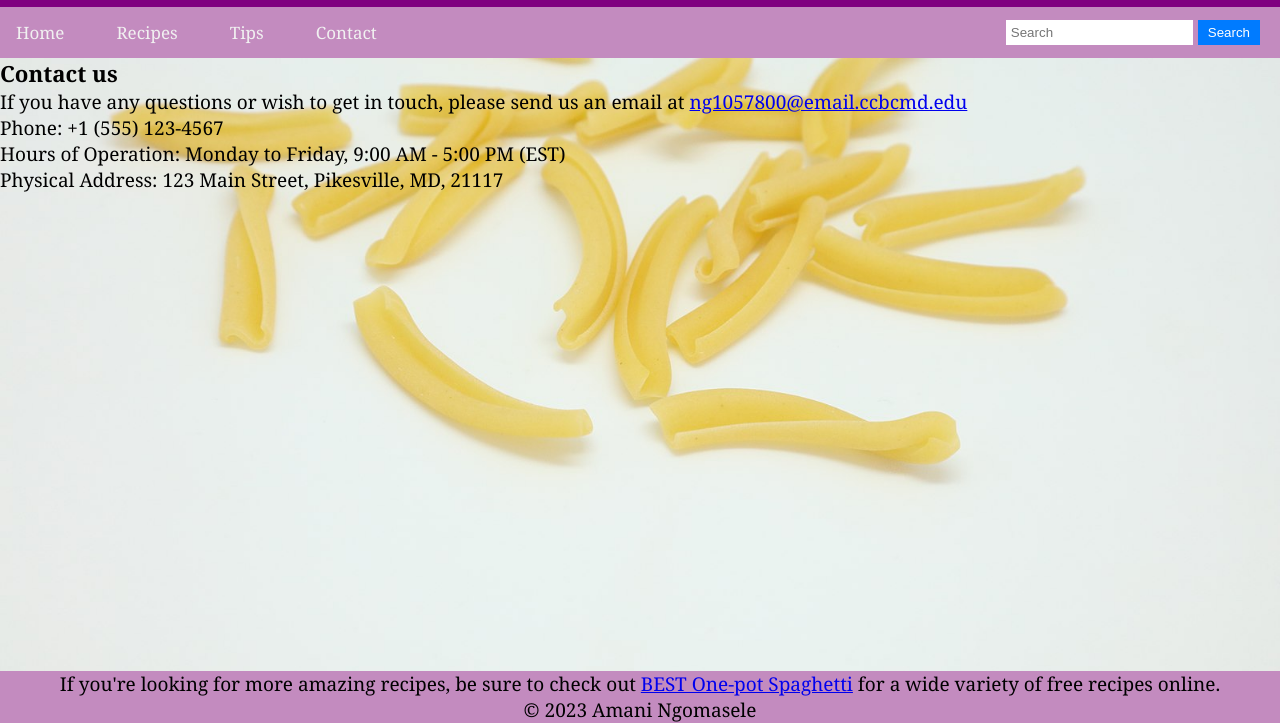
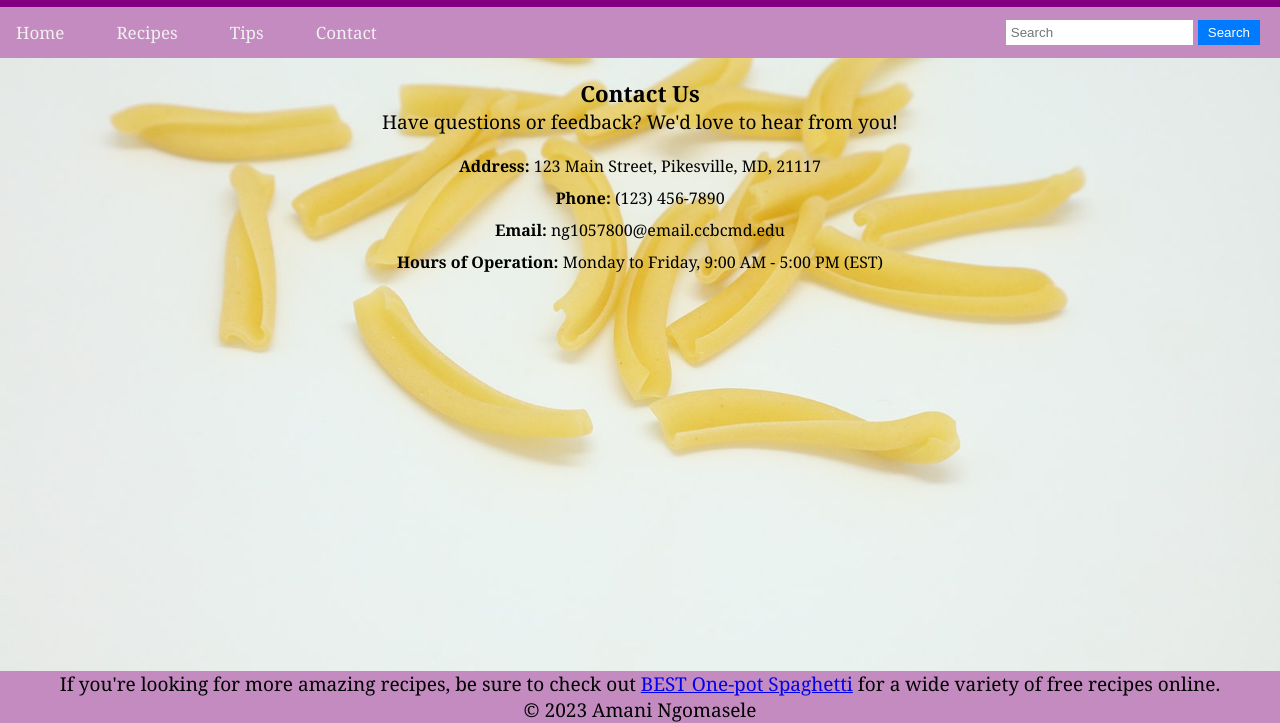
Before and after one commit to Kamani05/csit121, a plain HTML site: page project1/contact.html in a window 1280 px wide. Shown: the part 77-800 px from the top of the page. Drawn offline with Linux system fonts and the light colour scheme.

Commit message:
Add files via upload
updated contact us

```diff
--- a/project1/contact.html
+++ b/project1/contact.html
@@ -28,9 +28,16 @@
     </nav>
 
     <main>
-        <h3>Contact us</h3>
-        <p>If you have any questions or wish to get in touch, please send us an email at <a href="mailto:ng1057800@email.ccbcmd.edu">ng1057800@email.ccbcmd.edu</a></p>
-        <p>Phone: +1 (555) 123-4567<br>Hours of Operation: Monday to Friday, 9:00 AM - 5:00 PM (EST)<br>Physical Address: 123 Main Street, Pikesville, MD, 21117</p>
+        <section id="contact">
+        <h3>Contact Us</h3>
+        <p>Have questions or feedback? We'd love to hear from you!</p>
+
+        <div class="contact-info">
+            <p><strong>Address:</strong> 123 Main Street, Pikesville, MD, 21117</p>
+            <p><strong>Phone:</strong> (123) 456-7890</p>
+            <p><strong>Email:</strong> ng1057800@email.ccbcmd.edu</p>
+            <p><strong>Hours of Operation:</strong> Monday to Friday, 9:00 AM - 5:00 PM (EST)</p>
+        </div>
     </main>
 
 <div class="footer">
--- a/project1/styles.css
+++ b/project1/styles.css
@@ -97,6 +97,20 @@ img {
     margin-right: 30px;
 }
 
+#contact {
+    padding: 20px;
+    text-align: center;
+}
+
+.contact-info {
+    margin-top: 20px;
+    font-size: 16px;
+}
+
+.contact-info p {
+    margin: 10px 0;
+}
+
 .footer {
    position: fixed;
    left: 0;
```
